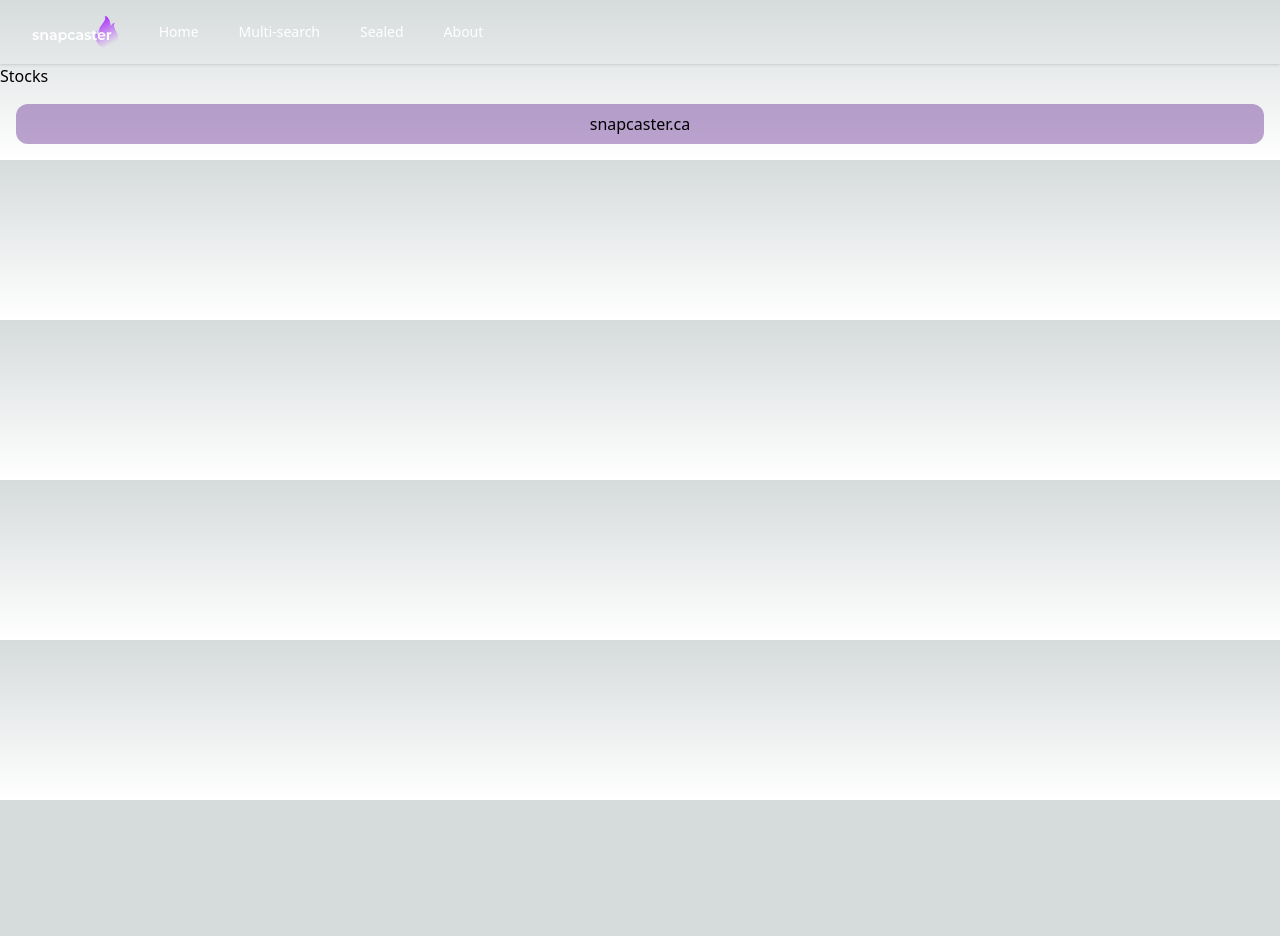
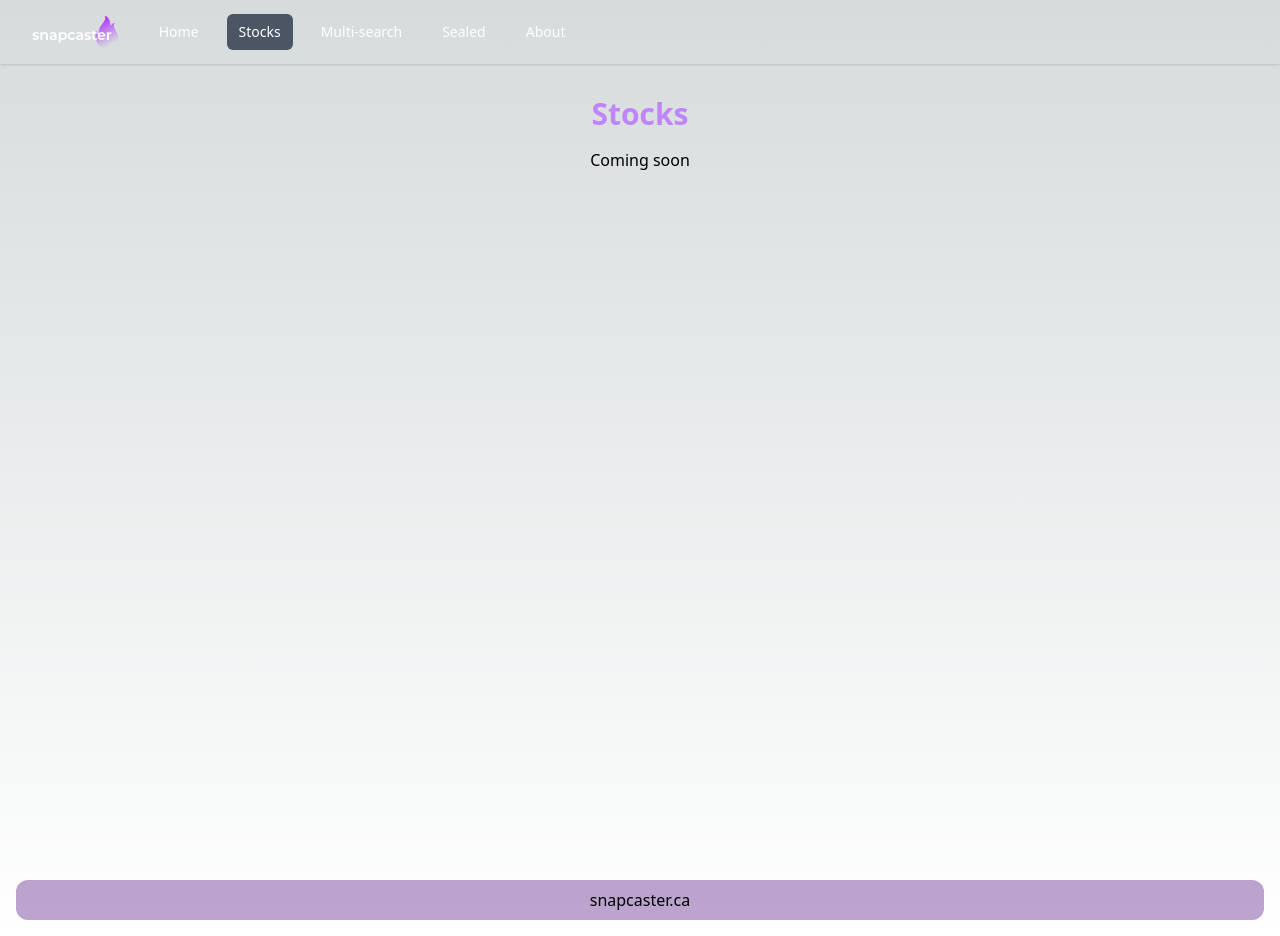
Before and after one commit to rankinstein/snapcaster-nextjs, a Next.js app: page /stocks in a window 1280 px wide. Before the commit the page ends 800 px from the top, so only its background shows below. Built offline with nearby package versions, Linux system fonts and the light colour scheme.

Commit message:
stocks and navbar update

```diff
--- a/components/navbar.js
+++ b/components/navbar.js
@@ -12,7 +12,7 @@ export default function Navbar() {
   const [mobileMenuOpen, setMobileMenuOpen] = useState(false);
   const pages = [
     { name: "Home", href: "/", current: currentPath === "/" },
-    // { name: "Stocks", href: "stocks", current: currentPath === "/stocks" },
+    { name: "Stocks", href: "stocks", current: currentPath === "/stocks" },
     {
       name: "Multi-search",
       href: "multisearch",
--- a/pages/stocks.js
+++ b/pages/stocks.js
@@ -1,7 +1,31 @@
 import React from 'react'
+import Head from 'next/head'
 
 export default function Stocks() {
   return (
-    <div>Stocks</div>
+    <>
+    <Head>
+      <title>Snapcaster</title>
+      <meta
+        name="description"
+        content="Search Magic the Gathering singles in Canada"
+      />
+      <meta name="viewport" content="width=device-width, initial-scale=1" />
+      <link rel="icon" href="/favicon.ico" />
+    </Head>
+    <main className="flex flex-col justify-between items-center p-8 min-h-screen">
+      <div className="flex-col items-center justify-center flex-1 text-left max-w-xl">
+        <div className="mx-auto space-y-7">
+          <div>
+            <h1 className="text-3xl font-bold text-purple-400 text-center">Stocks</h1>
+            <p className="mt-4">
+              Coming soon
+            </p>
+          </div>
+
+        </div>
+      </div>
+    </main>
+  </>
   )
 }
```
